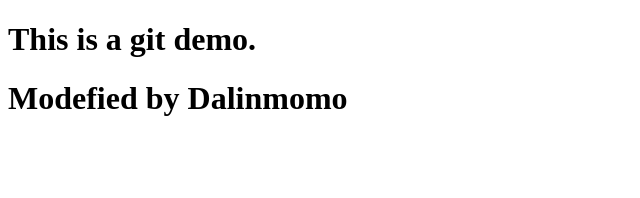
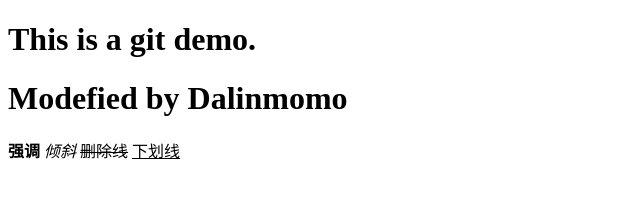
Before and after one commit to Dalinmomo/git-demo, a plain HTML site: page index.html in a window 1280 px wide. Shown: the whole page, without its empty margins (0-640 px from the left). Drawn offline with Linux system fonts and the light colour scheme.

Commit message:
样式标签

```diff
--- a/index.html
+++ b/index.html
@@ -1,5 +1,5 @@
 <!DOCTYPE html>
-<html lang="en">
+<html lang="zh-CN">
 <head>
     <meta charset="UTF-8">
     <meta http-equiv="X-UA-Compatible" content="IE=edge">
@@ -9,5 +9,9 @@
 <body>
     <h1>This is a git demo.</h1>
     <h1>Modefied by Dalinmomo</h1>
+    <strong>强调</strong>
+    <em>倾斜</em>
+    <del>删除线</del>
+    <ins>下划线</ins>
 </body>
 </html>
```
